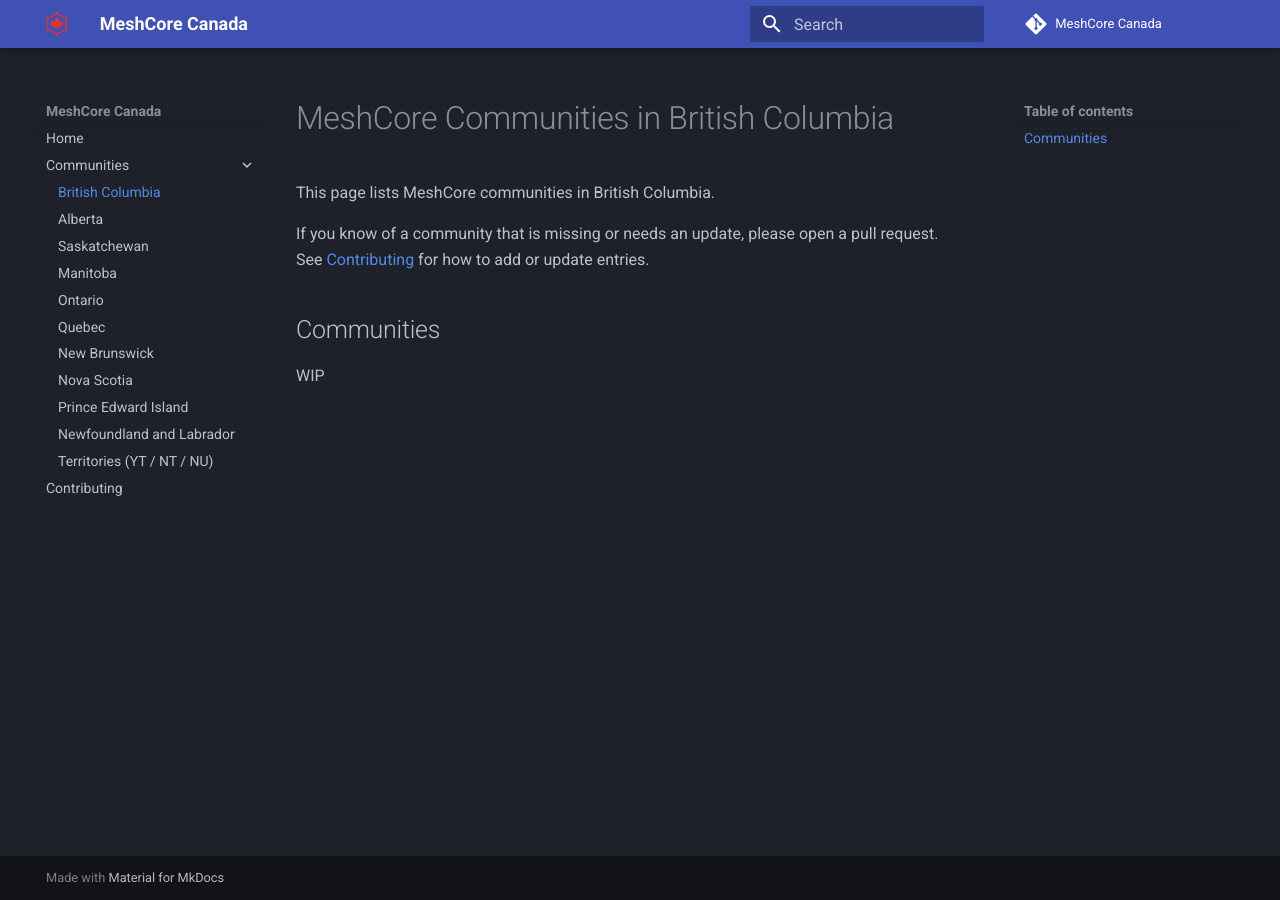
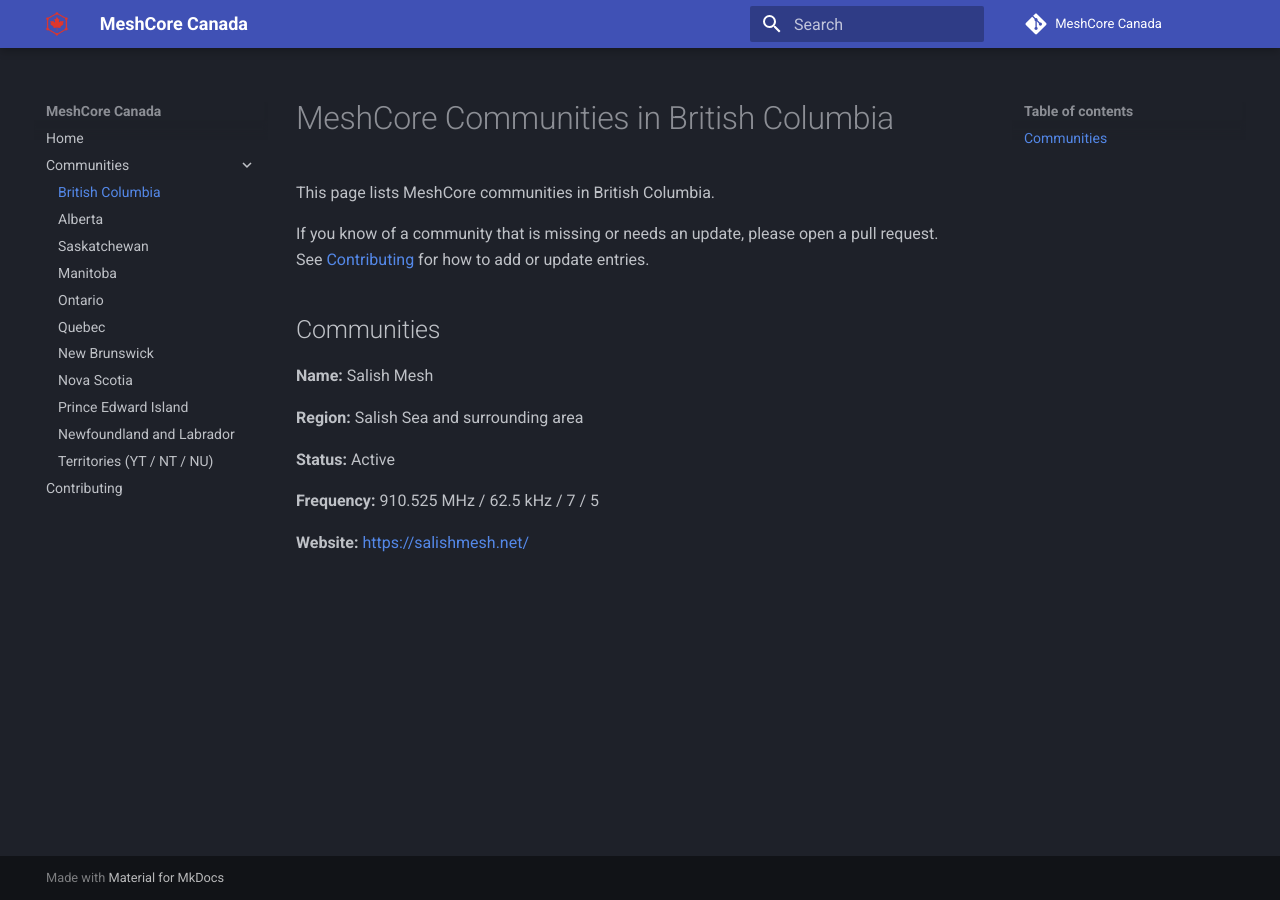
Before and after one commit to MrAlders0n/MeshCore-Canada, an MkDocs documentation site: the page built from docs/provinces/british-columbia.md, in a window 1280 px wide. Built offline with MkDocs 1.6.1 and Material for MkDocs 9.7.7, drawn with Linux system fonts in a browser that asks for light colours; comment, search, counter and statistics services are not loaded.

Commit message:
Update british-columbia.md

```diff
--- a/docs/provinces/british-columbia.md
+++ b/docs/provinces/british-columbia.md
@@ -7,4 +7,12 @@
 
 ## Communities
 
-WIP
+**Name:** Salish Mesh
+
+**Region:** Salish Sea and surrounding area
+
+**Status:** Active
+
+**Frequency:** 910.525 MHz / 62.5 kHz / 7 / 5
+
+**Website:** [https://salishmesh.net/](https://salishmesh.net/)
```
